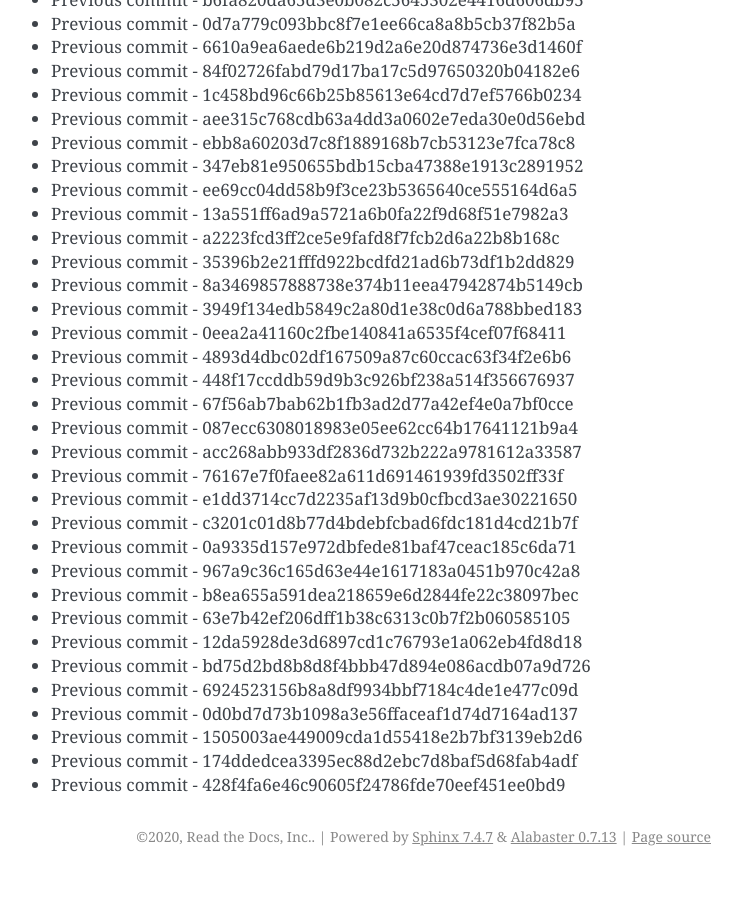
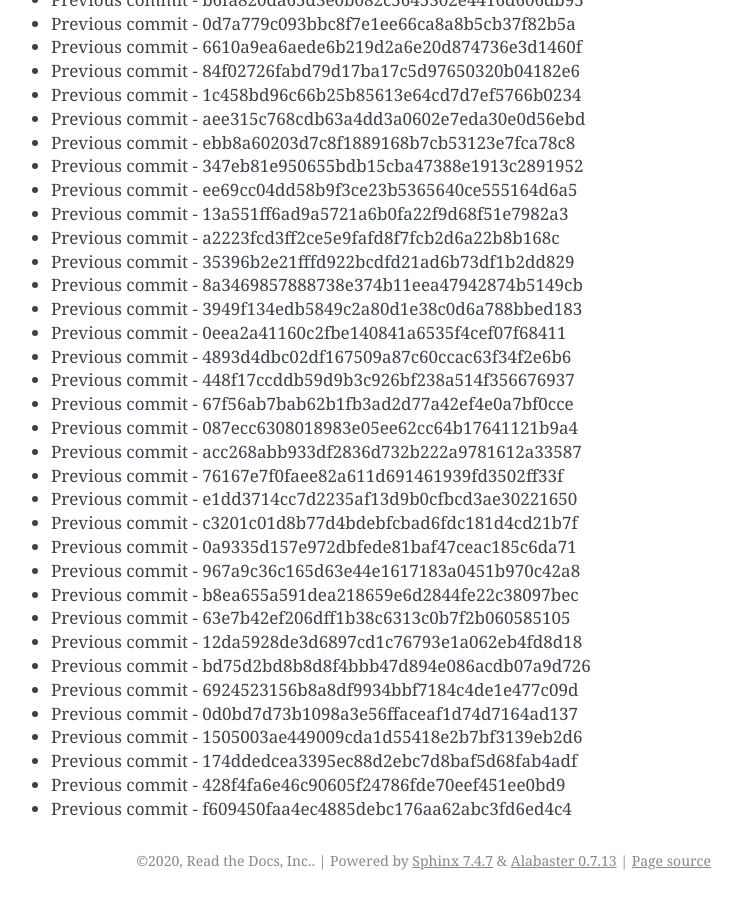
Before and after one commit to readthedocs/rtd-git-stresstest, a Sphinx documentation site: the page built from docs/updates.rst, in a window 1280 px wide and 900 px high, scrolled down 26523 px. Shown: the whole window, without its empty margins (399-1141 px from the left). Built offline with Sphinx 7.4.7, drawn with Linux system fonts in a browser that asks for light colours; before the commit the page ends 27399 px from its top, so only the background shows below that.

Commit message:
Generating commit from previous: f609450faa4ec4885debc176aa62abc3fd6ed4c4

```diff
--- a/docs/updates.rst
+++ b/docs/updates.rst
@@ -1146,3 +1146,4 @@ It can be tested for any performance characteristics.
 * Previous commit - 1505003ae449009cda1d55418e2b7bf3139eb2d6
 * Previous commit - 174ddedcea3395ec88d2ebc7d8baf5d68fab4adf
 * Previous commit - 428f4fa6e46c90605f24786fde70eef451ee0bd9
+* Previous commit - f609450faa4ec4885debc176aa62abc3fd6ed4c4
```
